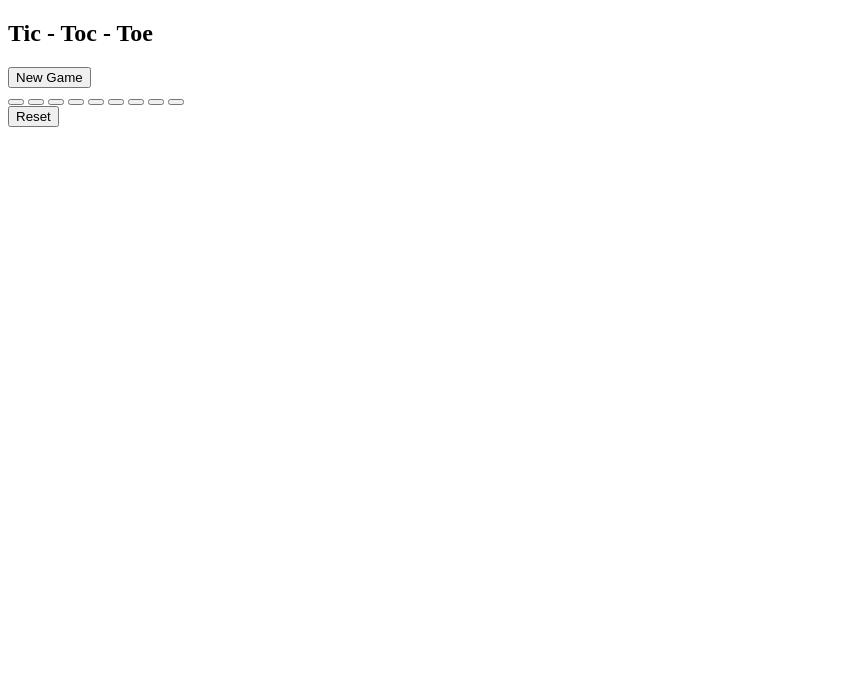
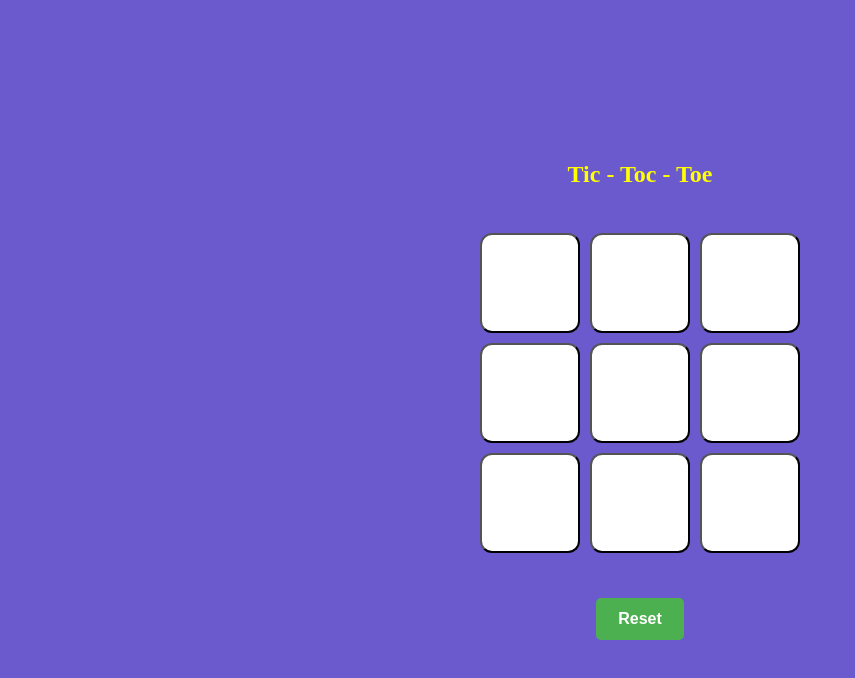
Before and after one commit to Vaibhavi-Bhosale/TIc-Toc-Toe, a plain HTML site: page index.html in a window 1280 px wide. Shown: the whole page, without its empty margins (0-855 px from the left). Drawn offline with Linux system fonts and the light colour scheme; the site is published under a folder, as on GitHub Pages, so addresses that start at the root find nothing.

Commit message:
Update index.html
update the name of css and js file
style.css to /style.css
script.js to /sript.js

```diff
--- a/index.html
+++ b/index.html
@@ -7,7 +7,7 @@
 
     <title>Tic-Toc-Teo</title>
 
-    <link rel="stylesheet" href="/style.css">
+    <link rel="stylesheet" href="style.css">
 
 </head>
 
@@ -38,7 +38,7 @@
         <button id="reset" class="btn">Reset</button>
     </div>
 
-    <script src="/app.js"></script>
+    <script src="app.js"></script>
 </body>
 
 </html>
```
